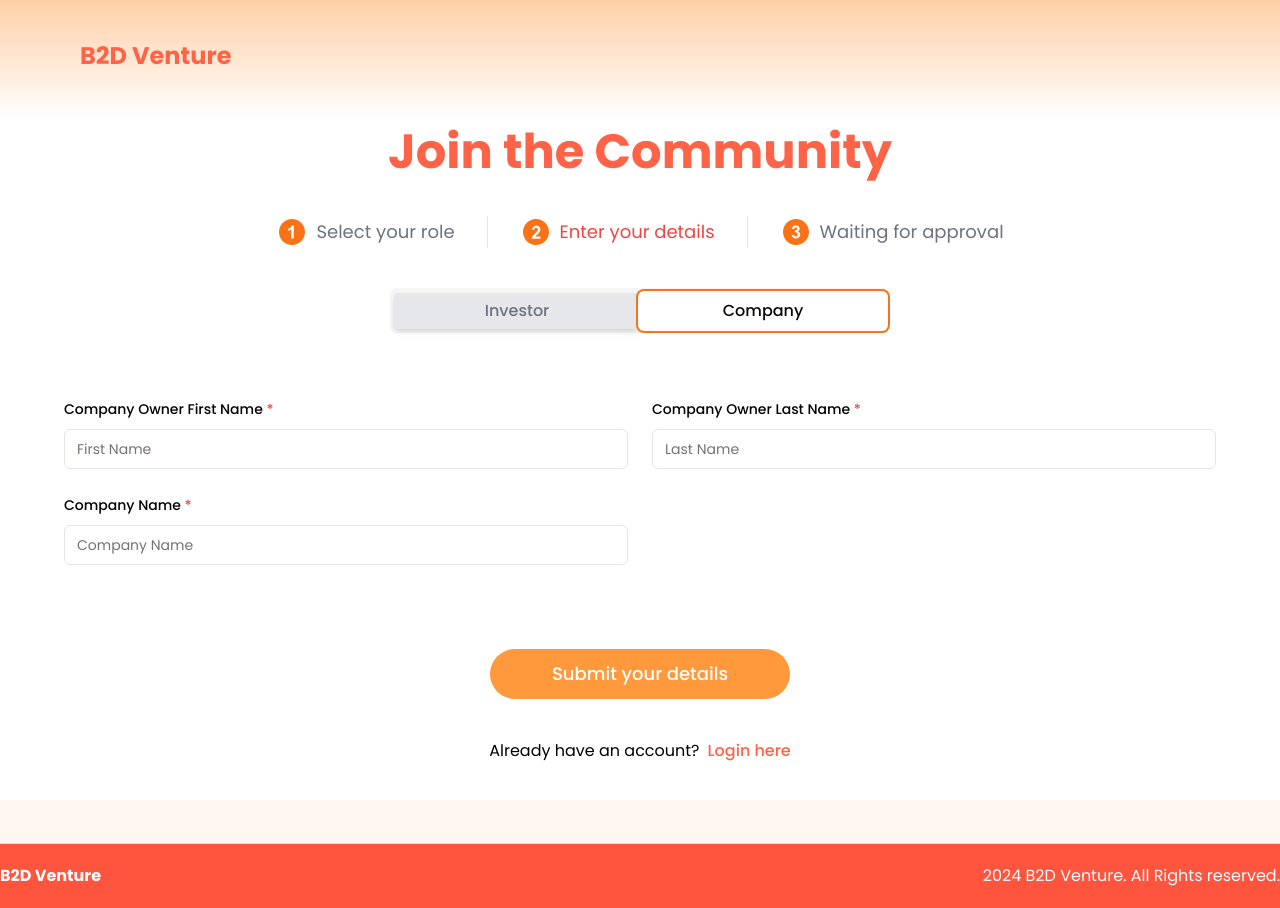
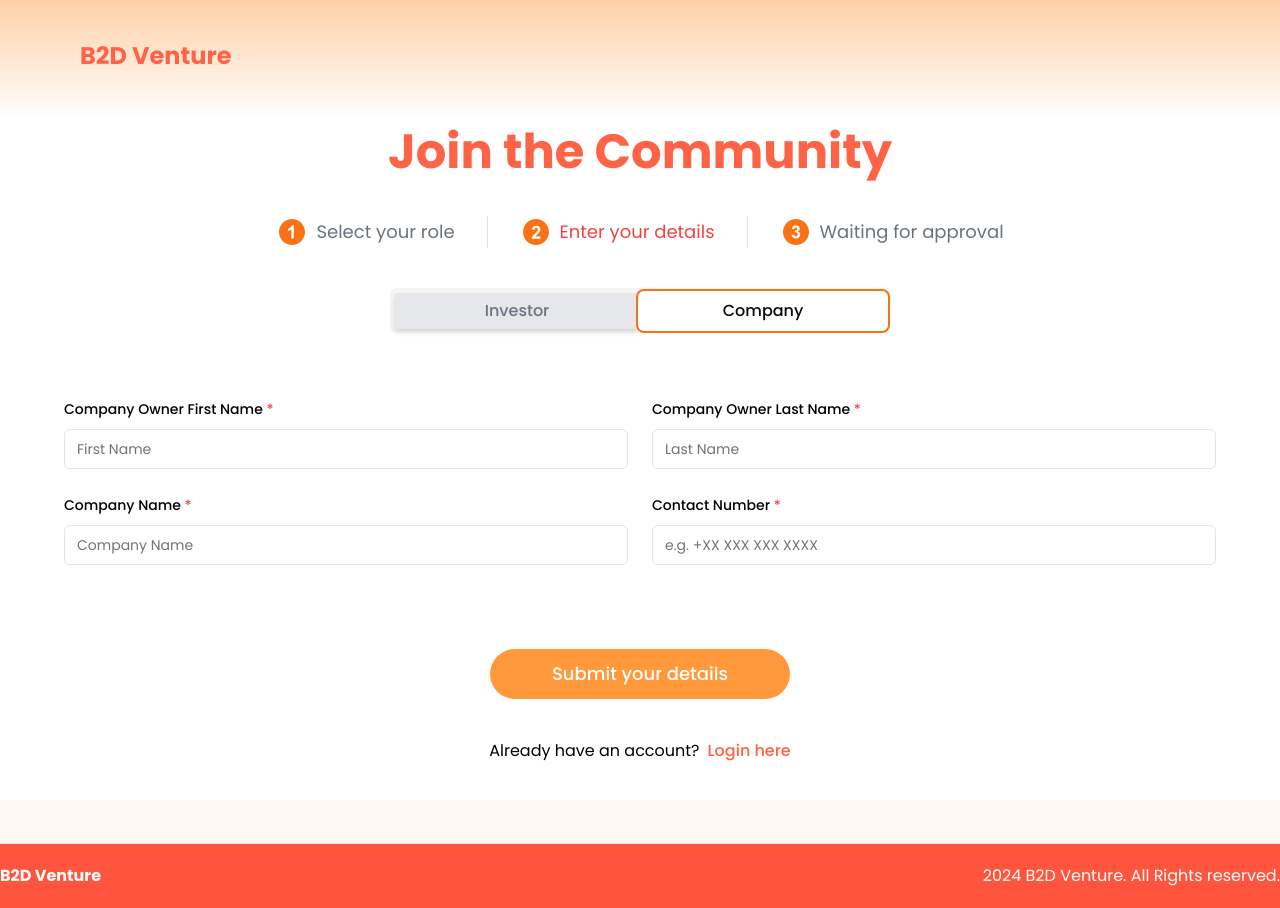
Before and after one commit to woraamy/B2D-Venture, a Next.js app in the folder b2d-venture/: page /SignUp in a window 1280 px wide. Both pictures are taken after a click on the tab "Company". Built offline with nearby package versions, Linux system fonts and the light colour scheme.

Commit message:
Add Contact Number form

```diff
--- a/b2d-venture/components/shared/Register_company.tsx
+++ b/b2d-venture/components/shared/Register_company.tsx
@@ -122,6 +122,26 @@ const RegisterCompany = ({ onFormValidated }: RegisterCompanyProps) => {
               </FormItem>
             )}
           />
+
+          {/* Contact Number */}
+          <FormField
+            control={form.control}
+            name="contactNumber"
+            render={({ field }) => (
+              <FormItem>
+                <FormLabel>
+                  Contact Number
+                  <span className="text-red-500"> *</span>
+                </FormLabel>
+                <FormControl>
+                  <Input id="contact-number" type="tel" placeholder="e.g. +XX XXX XXX XXXX" {...field} />
+                </FormControl>
+                <FormMessage />
+              </FormItem>
+            )}
+          />
+
+
         </div>
 
         {/* Submit Button */}
```
